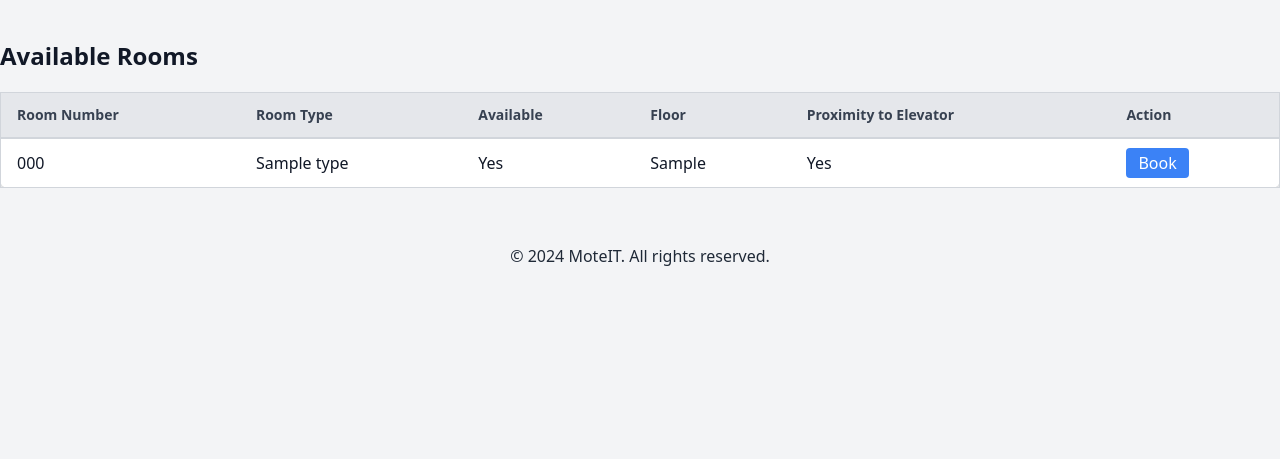
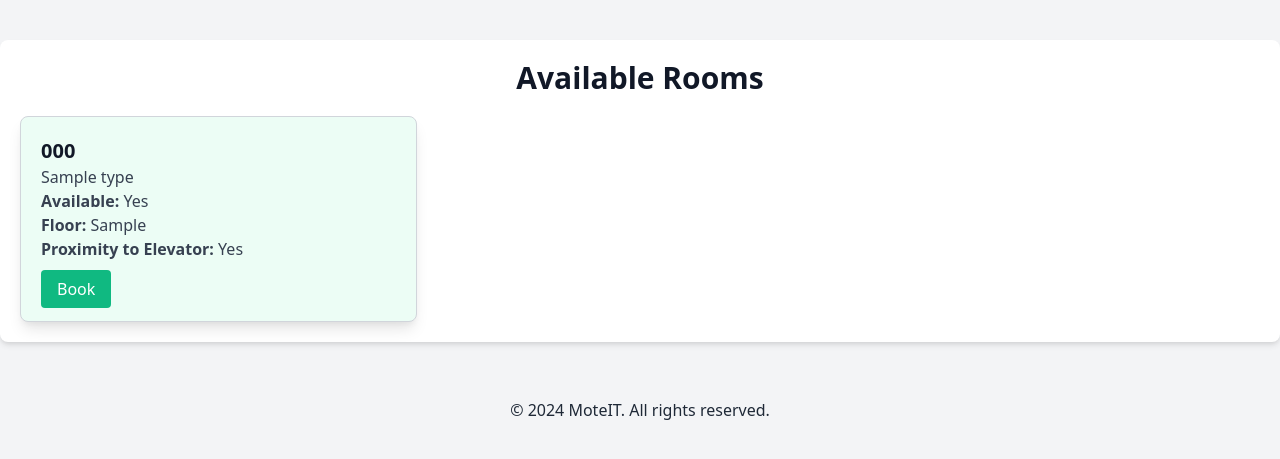
Before and after one commit to TonyLe02/Roombooking, a PHP site: page /search.php in a window 1280 px wide. Shown: the part 64-523 px from the top of the page. Run offline with PHP 8.4, Linux system fonts and the light colour scheme; the visitor is signed in with stand-in values (Sample User, id 1); tables that the repository leaves empty or names only in its code hold one stand-in row (values such as "Sample post").

```diff
--- a/dist/styles.css
+++ b/dist/styles.css
@@ -740,6 +756,9 @@ video {
 .gap-1 {
   gap: 0.25rem;
 }
+.gap-6 {
+  gap: 1.5rem;
+}
 .space-x-4 > :not([hidden]) ~ :not([hidden]) {
   --tw-space-x-reverse: 0;
   margin-right: calc(1rem * var(--tw-space-x-reverse));
@@ -749,6 +768,9 @@ video {
   --tw-space-y-reverse: 0;
   margin-top: calc(0.25rem * calc(1 - var(--tw-space-y-reverse)));
   margin-bottom: calc(0.25rem * var(--tw-space-y-reverse));
+}
+.overflow-hidden {
+  overflow: hidden;
 }
 .overflow-x-auto {
   overflow-x: auto;
@@ -866,6 +888,22 @@ video {
   --tw-bg-opacity: 1;
   background-color: rgb(191 219 254 / var(--tw-bg-opacity));
 }
+.bg-green-500 {
+  --tw-bg-opacity: 1;
+  background-color: rgb(34 197 94 / var(--tw-bg-opacity));
+}
+.bg-gray-500 {
+  --tw-bg-opacity: 1;
+  background-color: rgb(107 114 128 / var(--tw-bg-opacity));
+}
+.bg-gray-50 {
+  --tw-bg-opacity: 1;
+  background-color: rgb(249 250 251 / var(--tw-bg-opacity));
+}
+.bg-red-50 {
+  --tw-bg-opacity: 1;
+  background-color: rgb(254 242 242 / var(--tw-bg-opacity));
+}
 .p-1 {
   padding: 0.25rem;
 }
@@ -880,6 +918,9 @@ video {
 }
 .p-8 {
   padding: 2rem;
+}
+.p-5 {
+  padding: 1.25rem;
 }
 .px-2 {
   padding-left: 0.5rem;
@@ -1068,6 +1113,11 @@ video {
   transition-timing-function: cubic-bezier(0.4, 0, 0.2, 1);
   transition-duration: 150ms;
 }
+.transition-transform {
+  transition-property: transform;
+  transition-timing-function: cubic-bezier(0.4, 0, 0.2, 1);
+  transition-duration: 150ms;
+}
 .duration-300 {
   transition-duration: 300ms;
 }
@@ -1170,6 +1233,10 @@ video {
     display: none;
   }
 
+  .sm\:grid-cols-2 {
+    grid-template-columns: repeat(2, minmax(0, 1fr));
+  }
+
   .sm\:items-stretch {
     align-items: stretch;
   }
@@ -1200,6 +1267,14 @@ video {
 }
 @media (min-width: 1024px) {
 
+  .lg\:grid-cols-4 {
+    grid-template-columns: repeat(4, minmax(0, 1fr));
+  }
+
+  .lg\:grid-cols-3 {
+    grid-template-columns: repeat(3, minmax(0, 1fr));
+  }
+
   .lg\:px-8 {
     padding-left: 2rem;
     padding-right: 2rem;
--- a/src/booking.php
+++ b/src/booking.php
@@ -41,7 +41,7 @@ if (!$room) {
 
 <body class="bg-gray-100">
     <div class="container mx-auto mt-10">
-        <h1 class="text-3xl font-bold mb-4 text-center text-blue-600">Book Room: <?php echo htmlspecialchars($room['room_number']); ?></h1>
+        <h1 class="text-3xl font-bold mb-4 text-center text-green-600">Book Room: <?php echo htmlspecialchars($room['room_number']); ?></h1>
         <p class="text-lg text-center mb-5">Room Type: <?php echo htmlspecialchars($room['room_type']); ?></p>
 
         <form method="POST" action="process_booking.php" class="bg-white p-8 rounded-lg shadow-md max-w-lg mx-auto">
@@ -67,7 +67,7 @@ if (!$room) {
 
             <button type="submit" class="mt-4 w-full rounded-md bg-green-600 px-4 py-2 text-white font-semibold hover:bg-green-700 transition duration-300">Proceed to Payment</button>
         </form>
-
+        <!-- Return to Booking button -->
         <div class="mt-6 text-center">
             <a href="search.php" class="inline-block rounded-md bg-gray-600 px-4 py-2 text-white hover:bg-gray-700 transition duration-300">Return to Booking</a>
         </div>
--- /dev/null
+++ b/src/navbar_search.php
@@ -0,0 +1,59 @@
+<!-- Navbar -->
+<nav class="bg-gray-800">
+        <?php include 'success_toast.php'; ?>
+        <div class="mx-auto max-w-7xl px-2 sm:px-6 lg:px-8">
+            <div class="relative flex h-16 items-center justify-between">
+                <div class="absolute inset-y-0 left-0 flex items-center sm:hidden">
+                    <!-- Mobile menu button-->
+                    <button id="mobile-menu-button" type="button" class="relative inline-flex items-center justify-center rounded-md p-2 text-gray-400 hover:bg-gray-700 hover:text-white focus:outline-none focus:ring-2 focus:ring-inset focus:ring-white" aria-controls="mobile-menu" aria-expanded="false">
+                        <span class="absolute -inset-0.5"></span>
+                        <span class="sr-only">Open main menu</span>
+                        <svg class="block h-6 w-6" fill="none" viewBox="0 0 24 24" stroke-width="1.5" stroke="currentColor" aria-hidden="true">
+                            <path stroke-linecap="round" stroke-linejoin="round" d="M3.75 6.75h16.5M3.75 12h16.5m-16.5 5.25h16.5" />
+                        </svg>
+                        <svg class="hidden h-6 w-6" fill="none" viewBox="0 0 24 24" stroke-width="1.5" stroke="currentColor" aria-hidden="true">
+                            <path stroke-linecap="round" stroke-linejoin="round" d="M6 18L18 6M6 6l12 12" />
+                        </svg>
+                    </button>
+                </div>
+                <div class="flex flex-1 items-center justify-center sm:items-stretch sm:justify-start">
+                    <!-- <div class="flex flex-shrink-0 items-center">
+                        <img class="h-8 w-auto" src="https://tailwindui.com/img/logos/mark.svg?color=indigo&shade=500" alt="Roombooking">
+                    </div> -->
+                    <div class="hidden sm:ml-6 sm:block">
+                        <div class="flex space-x-4">
+                            <a href="/Roombooking/src/index.php" class="rounded-md px-3 py-2 text-sm font-medium text-gray-300 hover:bg-gray-700 hover:text-white">Home</a>
+                            <?php if ($_SESSION['role'] != 'admin' && $_SESSION['role'] != 'guest') : ?>
+                                <a href="/Roombooking/src/register.php" class="rounded-md px-3 py-2 text-sm font-medium text-gray-300 hover:bg-gray-700 hover:text-white">Register</a>
+                                <a href="/Roombooking/src/login.php" class="rounded-md px-3 py-2 text-sm font-medium text-gray-300 hover:bg-gray-700 hover:text-white">Login</a>
+                            <?php endif; ?>
+                            <a href="/Roombooking/src/search.php" class="rounded-md bg-gray-900 px-3 py-2 text-sm font-medium text-white" aria-current="page">Search Rooms</a>
+                            <?php if ($_SESSION['role'] == 'admin') : ?>
+                                <a href="/Roombooking/src/admin.php" class="rounded-md px-3 py-2 text-sm font-medium text-gray-300 hover:bg-gray-700 hover:text-white">Admin Dashboard</a>
+                            <?php endif; ?>
+                        </div>
+                    </div>
+                </div>
+                <div class="absolute inset-y-0 right-0 flex space-x-4 items-center pr-2 sm:static sm:inset-auto sm:ml-6 sm:pr-0"">
+                <span class=" mr-4 text-sm text-gray-300"><?php echo htmlspecialchars($username); ?></span>
+                    <button type="button" class="relative rounded-full bg-gray-800 p-1 text-gray-400 hover:text-white focus:outline-none focus:ring-2 focus:ring-white focus:ring-offset-2 focus:ring-offset-gray-800">
+                        <span class="absolute -inset-1.5"></span>
+                        <span class="sr-only">View notifications</span>
+                        <svg class="h-6 w-6" fill="none" viewBox="0 0 24 24" stroke-width="1.5" stroke="currentColor" aria-hidden="true">
+                            <path stroke-linecap="round" stroke-linejoin="round" d="M14.857 17.082a23.848 23.848 0 005.454-1.31A8.967 8.967 0 0118 9.75v-.7V9A6 6 0 006 9v.75a8.967 8.967 0 01-2.312 6.022c1.733.64 3.56 1.085 5.455 1.31m5.714 0a24.255 24.255 0 01-5.714 0m5.714 0a3 3 0 11-5.714 0" />
+                        </svg>
+                    </button>
+
+                    <!-- Include the Profile Dropdown Component -->
+                    <?php include 'dropdown.php'; ?>
+                </div>
+            </div>
+
+            <!-- Mobile menu, show/hide based on menu state. -->
+            <div class="hidden sm:hidden" id="mobile-menu">
+                <div class="space-y-1 px-2 pb-3 pt-2">
+                    <a href="/Roombooking/src/index.php" class="block rounded-md px-3 py-2 text-base font-medium text-gray-300 hover:bg-gray-700 hover:text-white">Home</a>
+                    <a href="/Roombooking/src/search.php" class="block rounded-md bg-gray-900 px-3 py-2 text-base font-medium text-white" aria-current="page">Search Rooms</a>
+                </div>
+            </div>
+    </nav>
--- a/src/search.php
+++ b/src/search.php
@@ -8,7 +8,6 @@ if (!isset($_SESSION['username'])) {
     exit();
 }
 unset($_SESSION['logged_success']);
-
 ?>
 
 <!DOCTYPE html>
@@ -18,7 +17,7 @@ unset($_SESSION['logged_success']);
     <meta charset="UTF-8">
     <meta name="viewport" content="width=device-width, initial-scale=1.0">
     <title>Search Rooms</title>
-    <link href="/Roombooking/dist/styles.css" rel="stylesheet">
+    <link href="https://cdn.jsdelivr.net/npm/tailwindcss@2.2.19/dist/tailwind.min.css" rel="stylesheet">
 
     <script>
         // Dropdown menu toggle
@@ -28,7 +27,6 @@ unset($_SESSION['logged_success']);
 
             // Toggle dropdown on button click
             menuButton.addEventListener('click', function(event) {
-                // Prevent default button behavior (if any)
                 event.preventDefault();
                 dropdownMenu.classList.toggle('hidden');
             });
@@ -43,16 +41,10 @@ unset($_SESSION['logged_success']);
         });
 
         // Mobile menu toggle
-        document.addEventListener('DOMContentLoaded',
-            function() {
-                const
-                    mobileMenuButton =
-                    document.getElementById('mobile-menu-button');
-                const
-                    mobileMenu =
-                    document.getElementById('mobile-menu');
-                mobileMenuButton.addEventListener('click',
-                    function() {
+        document.addEventListener('DOMContentLoaded', function() {
+            const mobileMenuButton = document.getElementById('mobile-menu-button');
+            const mobileMenu = document.getElementById('mobile-menu');
+            mobileMenuButton.addEventListener('click', function() {
                 mobileMenu.classList.toggle('hidden');
             });
         });
@@ -69,76 +61,27 @@ unset($_SESSION['logged_success']);
             }
         });
     </script>
-
 </head>
 
 <body class="bg-gray-100 text-gray-900">
 
-    <!-- Navbar -->
-    <nav class="bg-gray-800">
-        <?php include 'success_toast.php'; ?>
-        <div class="mx-auto max-w-7xl px-2 sm:px-6 lg:px-8">
-            <div class="relative flex h-16 items-center justify-between">
-                <div class="absolute inset-y-0 left-0 flex items-center sm:hidden">
-                    <!-- Mobile menu button-->
-                    <button id="mobile-menu-button" type="button" class="relative inline-flex items-center justify-center rounded-md p-2 text-gray-400 hover:bg-gray-700 hover:text-white focus:outline-none focus:ring-2 focus:ring-inset focus:ring-white" aria-controls="mobile-menu" aria-expanded="false">
-                        <span class="absolute -inset-0.5"></span>
-                        <span class="sr-only">Open main menu</span>
-                        <svg class="block h-6 w-6" fill="none" viewBox="0 0 24 24" stroke-width="1.5" stroke="currentColor" aria-hidden="true">
-                            <path stroke-linecap="round" stroke-linejoin="round" d="M3.75 6.75h16.5M3.75 12h16.5m-16.5 5.25h16.5" />
-                        </svg>
-                        <svg class="hidden h-6 w-6" fill="none" viewBox="0 0 24 24" stroke-width="1.5" stroke="currentColor" aria-hidden="true">
-                            <path stroke-linecap="round" stroke-linejoin="round" d="M6 18L18 6M6 6l12 12" />
-                        </svg>
-                    </button>
-                </div>
-                <div class="flex flex-1 items-center justify-center sm:items-stretch sm:justify-start">
-                    <!-- <div class="flex flex-shrink-0 items-center">
-                        <img class="h-8 w-auto" src="https://tailwindui.com/img/logos/mark.svg?color=indigo&shade=500" alt="Roombooking">
-                    </div> -->
-                    <div class="hidden sm:ml-6 sm:block">
-                        <div class="flex space-x-4">
-                            <a href="/Roombooking/src/index.php" class="rounded-md px-3 py-2 text-sm font-medium text-gray-300 hover:bg-gray-700 hover:text-white">Home</a>
-                            <?php if ($_SESSION['role'] != 'admin' && $_SESSION['role'] != 'guest') : ?>
-                                <a href="/Roombooking/src/register.php" class="rounded-md px-3 py-2 text-sm font-medium text-gray-300 hover:bg-gray-700 hover:text-white">Register</a>
-                                <a href="/Roombooking/src/login.php" class="rounded-md px-3 py-2 text-sm font-medium text-gray-300 hover:bg-gray-700 hover:text-white">Login</a>
-                            <?php endif; ?>
-                            <a href="/Roombooking/src/search.php" class="rounded-md bg-gray-900 px-3 py-2 text-sm font-medium text-white" aria-current="page">Search Rooms</a>
-                            <?php if ($_SESSION['role'] == 'admin') : ?>
-                                <a href="/Roombooking/src/admin.php" class="rounded-md px-3 py-2 text-sm font-medium text-gray-300 hover:bg-gray-700 hover:text-white">Admin Dashboard</a>
-                            <?php endif; ?>
-                        </div>
-                    </div>
-                </div>
-                <div class="absolute inset-y-0 right-0 flex space-x-4 items-center pr-2 sm:static sm:inset-auto sm:ml-6 sm:pr-0"">
-                <span class=" mr-4 text-sm text-gray-300"><?php echo htmlspecialchars($username); ?></span>
-                    <button type="button" class="relative rounded-full bg-gray-800 p-1 text-gray-400 hover:text-white focus:outline-none focus:ring-2 focus:ring-white focus:ring-offset-2 focus:ring-offset-gray-800">
-                        <span class="absolute -inset-1.5"></span>
-                        <span class="sr-only">View notifications</span>
-                        <svg class="h-6 w-6" fill="none" viewBox="0 0 24 24" stroke-width="1.5" stroke="currentColor" aria-hidden="true">
-                            <path stroke-linecap="round" stroke-linejoin="round" d="M14.857 17.082a23.848 23.848 0 005.454-1.31A8.967 8.967 0 0118 9.75v-.7V9A6 6 0 006 9v.75a8.967 8.967 0 01-2.312 6.022c1.733.64 3.56 1.085 5.455 1.31m5.714 0a24.255 24.255 0 01-5.714 0m5.714 0a3 3 0 11-5.714 0" />
-                        </svg>
-                    </button>
+    <!-- Sticky Navbar -->
+    <?php include 'navbar_search.php'; ?>
 
-                    <!-- Include the Profile Dropdown Component -->
-                    <?php include 'dropdown.php'; ?>
-                </div>
+    <!-- Toast Notification -->
+    <div id="toast" class="hidden fixed bottom-4 right-4 bg-green-500 text-white px-4 py-2 rounded shadow-lg">
+        Successfully logged in!
     </div>
 
-            <!-- Mobile menu, show/hide based on menu state. -->
-            <div class="hidden sm:hidden" id="mobile-menu">
-                <div class="space-y-1 px-2 pb-3 pt-2">
-                    <a href="/Roombooking/src/index.php" class="block rounded-md px-3 py-2 text-base font-medium text-gray-300 hover:bg-gray-700 hover:text-white">Home</a>
-                    <a href="/Roombooking/src/search.php" class="block rounded-md bg-gray-900 px-3 py-2 text-base font-medium text-white" aria-current="page">Search Rooms</a>
-                </div>
-            </div>
-    </nav>
+    <!-- Main content -->
+    <div class="container mx-auto mt-10 p-5 bg-white shadow-md rounded-lg">
+        <h1 class="text-3xl font-bold mb-5 text-center">Available Rooms</h1>
 
-    <!-- Main content -->
+        <div id="room-container" class="grid grid-cols-1 sm:grid-cols-2 lg:grid-cols-3 gap-6">
             <?php
             $servername = "localhost";
-    $username = "root"; // Default XAMPP MySQL username
-    $password = ""; // Default XAMPP MySQL password
+            $dbUsername = "root"; // Default XAMPP MySQL username
+            $dbPassword = ""; // Default XAMPP MySQL password
             $dbname = "roombooking";
 
             // Enable error reporting
@@ -146,82 +89,59 @@ unset($_SESSION['logged_success']);
 
             try {
                 // Create connection
-        $conn = new mysqli($servername, $username, $password, $dbname);
+                $conn = new mysqli($servername, $dbUsername, $dbPassword, $dbname);
 
                 // Check connection
                 if ($conn->connect_error) {
                     throw new Exception("Connection failed: " . $conn->connect_error);
                 }
 
-        // Query to fetch room details along with room type
+                // Update room availability based on check-out date
+                $currentDate = date('Y-m-d');
+                $updateSql = "UPDATE rooms r
+                              JOIN bookings b ON r.id = b.room_id
+                              SET r.available = TRUE
+                              WHERE b.check_out < ?";
+                $stmt = $conn->prepare($updateSql);
+                $stmt->bind_param('s', $currentDate);
+                $stmt->execute();
+
+                // Query to fetch room details along with room type, sorted by availability
                 $sql = "SELECT r.id, r.room_number, rt.name AS room_type, r.available, r.floor, r.proximity_to_elevator
                         FROM rooms r
-            JOIN room_types rt ON r.type_id = rt.id";
+                        JOIN room_types rt ON r.type_id = rt.id
+                        ORDER BY r.available DESC"; // Sort by availability first
 
                 $result = $conn->query($sql);
 
-        // Start the HTML output
-        echo "<!DOCTYPE html>
-    <html lang='en'>
-    <head>
-        <meta charset='UTF-8'>
-        <meta name='viewport' content='width=device-width, initial-scale=1.0'>
-        <title>Room Booking</title>
-        <link href='https://cdn.jsdelivr.net/npm/tailwindcss@2.2.19/dist/tailwind.min.css' rel='stylesheet'>
-    </head>
-    <body class='bg-gray-100'>
-        <div class='container mx-auto mt-10'>
-            <h1 class='text-2xl font-bold mb-5'>Available Rooms</h1>";
-
                 // Check if there are results
                 if ($result->num_rows > 0) {
-            // Start the Tailwind CSS styled table
-            echo "<div class='overflow-x-auto'>
-                <table class='min-w-full bg-white border border-gray-300 shadow-md rounded-lg'>
-                    <thead class='bg-gray-200 text-gray-700'>
-                        <tr>
-                            <th class='py-3 px-4 border-b-2 border-gray-300 text-left text-sm font-semibold'>Room Number</th>
-                            <th class='py-3 px-4 border-b-2 border-gray-300 text-left text-sm font-semibold'>Room Type</th>
-                            <th class='py-3 px-4 border-b-2 border-gray-300 text-left text-sm font-semibold'>Available</th>
-                            <th class='py-3 px-4 border-b-2 border-gray-300 text-left text-sm font-semibold'>Floor</th>
-                            <th class='py-3 px-4 border-b-2 border-gray-300 text-left text-sm font-semibold'>Proximity to Elevator</th>
-                            <th class='py-3 px-4 border-b-2 border-gray-300 text-left text-sm font-semibold'>Action</th>
-
-
-                        </tr>
-                    </thead>
-                    <tbody>";
-
-            // Output data for each row
+                    // Output data for each room
                     while ($row = $result->fetch_assoc()) {
-                echo "<tr class='hover:bg-gray-100'>
-                    <td class='py-3 px-4 border-b border-gray-300'>" . htmlspecialchars($row['room_number']) . "</td>
-                    <td class='py-3 px-4 border-b border-gray-300'>" . htmlspecialchars($row['room_type']) . "</td>
-                    <td class='py-3 px-4 border-b border-gray-300'>" . ($row['available'] ? 'Yes' : 'No') . "</td>
-                    <td class='py-3 px-4 border-b border-gray-300'>" . htmlspecialchars($row['floor']) . "</td>
-                    <td class='py-3 px-4 border-b border-gray-300'>" . ($row['proximity_to_elevator'] ? 'Yes' : 'No') . "</td>
-                    <td class='py-3 px-4 border-b border-gray-300'>";
+                        $bgColor = $row['available'] ? 'bg-green-50' : 'bg-red-50'; // Distinguishing background color
+                        echo "<div class='shadow-lg rounded-lg overflow-hidden border border-gray-300 transition-transform duration-300 transform hover:scale-105 " . $bgColor . "'>
+                            <div class='p-5'>
+                                <h2 class='text-xl font-bold'>" . htmlspecialchars($row['room_number']) . "</h2>
+                                <p class='text-gray-700'>" . htmlspecialchars($row['room_type']) . "</p>
+                                <p class='text-gray-700'><strong>Available:</strong> " . ($row['available'] ? 'Yes' : 'No') . "</p>
+                                <p class='text-gray-700'><strong>Floor:</strong> " . htmlspecialchars($row['floor']) . "</p>
+                                <p class='text-gray-700'><strong>Proximity to Elevator:</strong> " . ($row['proximity_to_elevator'] ? 'Yes' : 'No') . "</p>
+                                <div class='mt-4'>";
                         if ($row['available']) {
-                    echo "<a href='booking.php?room_id=" . htmlspecialchars($row['id']) . "' class='bg-blue-500 text-white px-3 py-1 rounded hover:bg-blue-700'>Book</a>";
+                            echo "<a href='booking.php?room_id=" . htmlspecialchars($row['id']) . "' class='bg-green-500 text-white px-4 py-2 rounded hover:bg-green-700 transition duration-200'>Book</a>";
                         } else {
                             echo "<span class='text-red-500'>Occupied</span>";
                         }
-                echo "</td>
-                  </tr>";
+                        echo "</div>
+                            </div>
+                        </div>";
                     }
-            // End the table
-            echo "</tbody></table></div>";
                 } else {
-            echo "<p class='text-red-500'>No rooms found matching your search.</p>";
+                    echo "<p class='text-red-500 text-center'>No rooms found matching your search.</p>";
                 }
-
-        // End the HTML output
-        echo "</div>
-    </body>
-    </html>";
             } catch (Exception $e) {
                 // Handle connection error
-        echo "Error: " . $e->getMessage();
+                echo "<p class='text-red-500'>Error: " . htmlspecialchars($e->getMessage()) . "</p>";
             } finally {
                 // Close connection
                 if (isset($conn) && $conn->ping()) {
@@ -229,7 +149,10 @@ unset($_SESSION['logged_success']);
                 }
             }
             ?>
-    <!-- Include Footer -->
+        </div>
+    </div>
+
+    <!-- Footer -->
     <?php include 'footer.php'; ?>
 </body>
 
```
Also changed, not shown: other parts of dist/styles.css (+33 -0 lines), src/confirmation.php (+52 -50 lines). Lines whose indentation alone changed are shown as unchanged.
